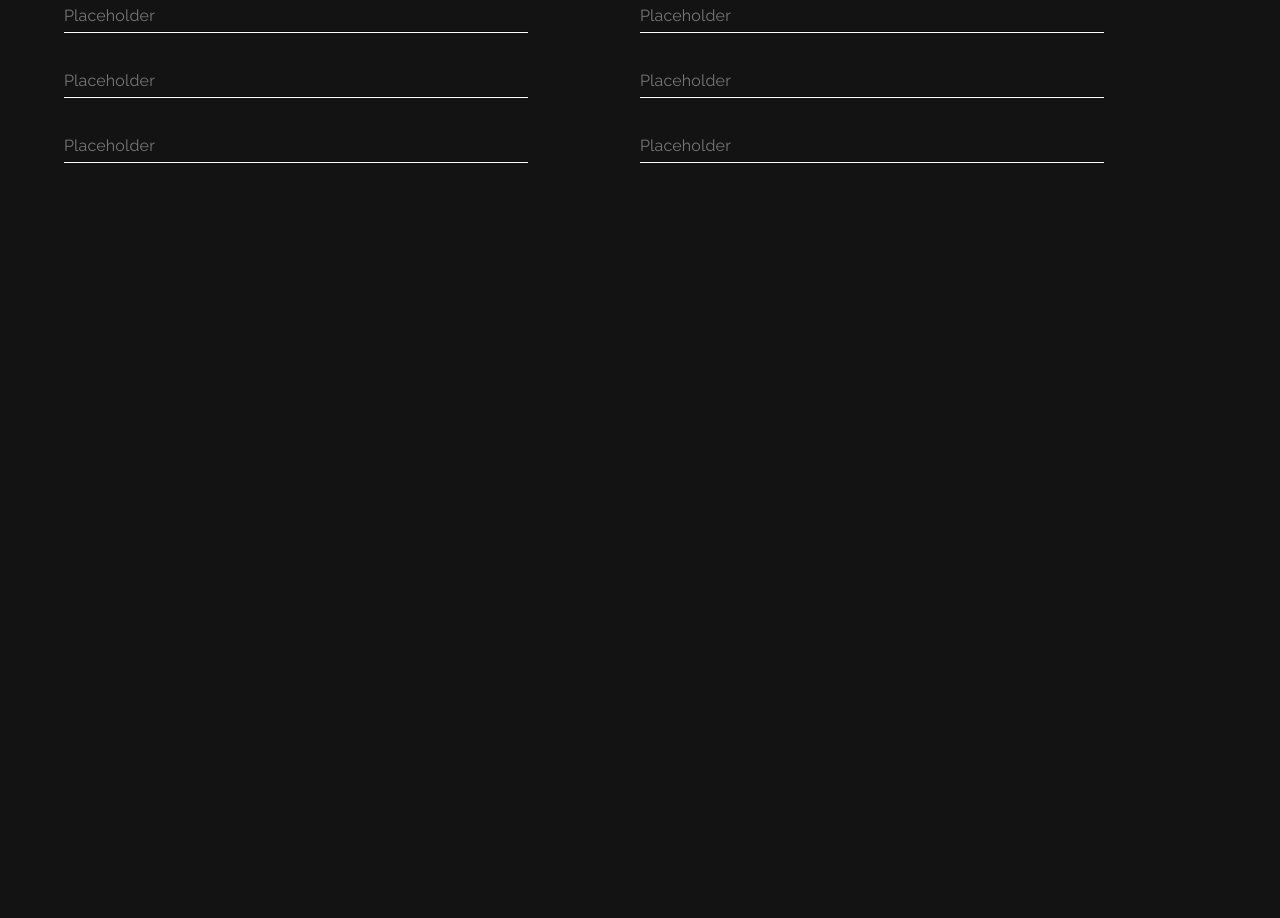
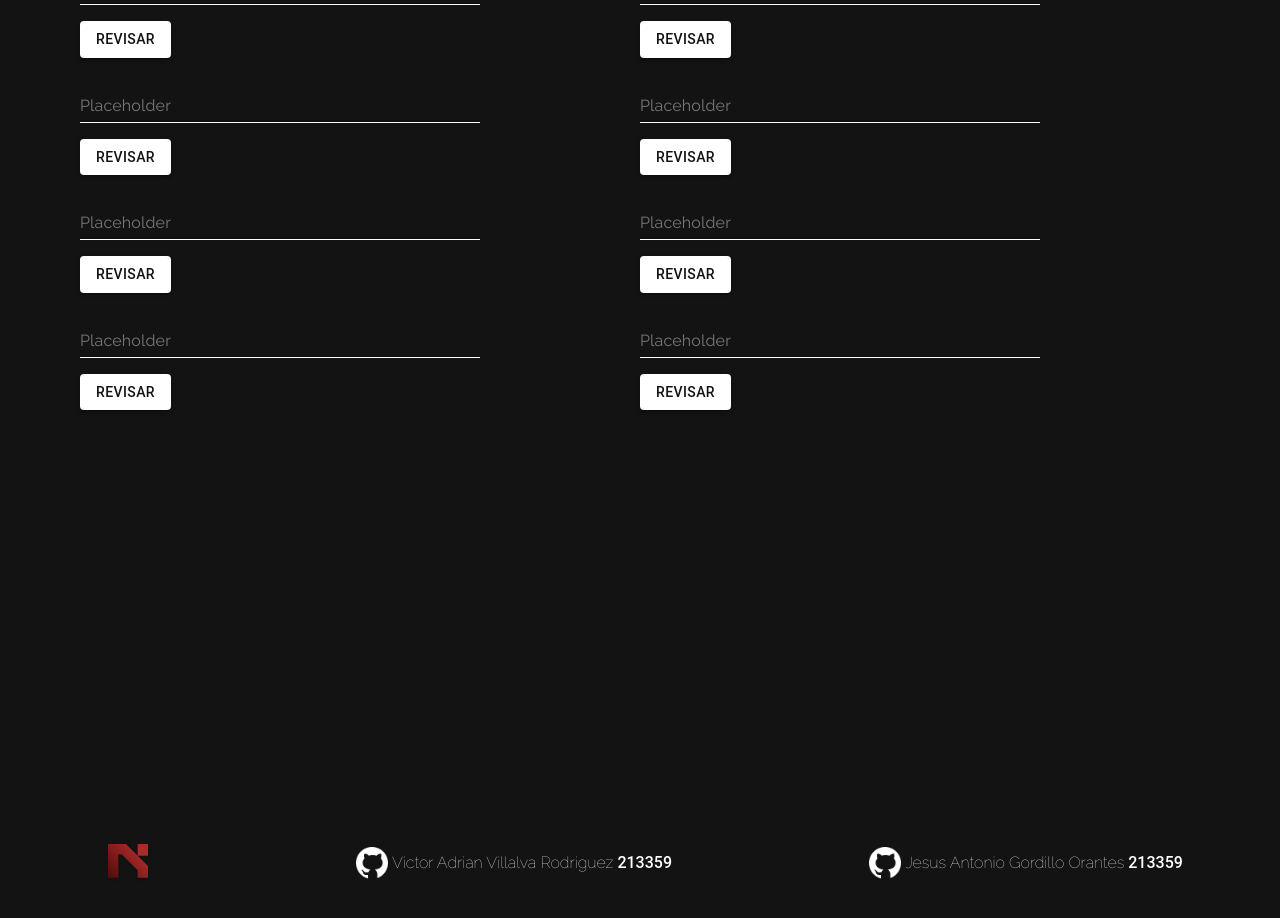
Before and after one commit to VictorVillalva/Garrick, a React (Vite) app: page / in a window 1280 px wide. Shown: the part 540-1458 px from the top of the page. Before the commit the page ends 1003 px from the top, so only its background shows below. Built offline with nearby package versions, Linux system fonts and the light colour scheme.

Commit message:
Buttom, footer, images New add

```diff
--- a/package.json
+++ b/package.json
@@ -18,6 +18,7 @@
     "normalize.css": "^8.0.1",
     "react": "^18.2.0",
     "react-dom": "^18.2.0",
+    "react-icons": "^4.11.0",
     "styled-components": "^6.1.0"
   },
   "devDependencies": {
--- a/src/assets/Styles/home.css
+++ b/src/assets/Styles/home.css
@@ -24,20 +24,62 @@ h1{
     width: 5rem;
     margin-left: 3rem;
 }
-
+form{
+    width: 25rem;
+}
 .article-home{
     width: 100%;
-    height: 40rem;
+    height: 60rem;
+    display: flex;
+    justify-content: center;
+    align-items: flex-start;
+}
+.forms{
+    width: 90%;
+    height: 50rem;
+    display: flex;
+    flex-direction: row;
+    justify-content: center;
+}
+.col-1, .col-2{
+    margin-right: 10rem;
+}
+
+footer{
+    height: 10rem;
+    display: flex;
+    align-items: center;
+}
+.logo-garrick{
+    height: 10rem;
+    width: 20rem;
     display: flex;
     justify-content: center;
     align-items: center;
 }
-.forms{
-    width: 90%;
-    height: 30rem;
+.github{
+    height: 2rem;
+    width: 100%;
     display: flex;
-    flex-direction: row;
 }
-.col-1, .col-2{
-    margin-right: 7rem;
+.victor,.jesus{
+    display: flex;
+    width: 60%;
+    justify-content: center;
+    align-items: center;
 }
+.gtb{
+    width: 40px;
+}
+a{
+    text-decoration: none;
+    color: #FFFFFF;
+    font-family: 'Raleway';
+    font-weight: 200;
+
+}
+.name{
+    font-family: 'Roboto';
+    font-weight: 500;
+    color: #FFFFFF;
+}
--- a/src/pages/Home.jsx
+++ b/src/pages/Home.jsx
@@ -1,7 +1,9 @@
 // import Form from "../components/Form"
 import '../assets/Styles/home.css'
 import G from '../assets/Images/Icono-Language.svg'
-import { Input } from '@mui/material'
+import Git from '../assets/Images/GitHub.svg'
+import { Input, Button } from '@mui/material'
+
 
 
 
@@ -17,35 +19,84 @@ const Home = () => {
                 <article className='article-home'>
                     <div className="forms">
                         <div className="col-1">
+                            <form action="">
                                 <Input fullWidth placeholder="Placeholder"
-                                style={{ color: 'white', fontFamily: 'Raleway', borderBottom: '#FFFFFF 1px solid', marginTop: '2rem',}}
+                                    style={{ color: 'white', fontFamily: 'Raleway', borderBottom: '#FFFFFF 1px solid', marginTop: '2rem', }}
                                 />
+                                <Button variant="contained" style={{backgroundColor:'white', color:'#131313', marginTop:'1rem'}}>Revisar</Button>
+                            </form>
+                            <form action="">
                                 <Input fullWidth placeholder="Placeholder"
-                                style={{ color: 'white', fontFamily: 'Raleway', borderBottom: '#FFFFFF 1px solid', marginTop: '2rem' }}
+                                    style={{ color: 'white', fontFamily: 'Raleway', borderBottom: '#FFFFFF 1px solid', marginTop: '2rem', }}
                                 />
+                                <Button variant="contained" style={{backgroundColor:'white', color:'#131313', marginTop:'1rem'}}>Revisar</Button>
+                            </form>
+                            <form action="">
                                 <Input fullWidth placeholder="Placeholder"
-                                style={{ color: 'white', fontFamily: 'Raleway', borderBottom: '#FFFFFF 1px solid', marginTop: '2rem'  }}
+                                    style={{ color: 'white', fontFamily: 'Raleway', borderBottom: '#FFFFFF 1px solid', marginTop: '2rem', }}
                                 />
+                                <Button variant="contained" style={{backgroundColor:'white', color:'#131313', marginTop:'1rem'}}>Revisar</Button>
+                            </form>
+                            <form action="">
                                 <Input fullWidth placeholder="Placeholder"
-                                style={{ color: 'white', fontFamily: 'Raleway', borderBottom: '#FFFFFF 1px solid', marginTop: '2rem' }}
+                                    style={{ color: 'white', fontFamily: 'Raleway', borderBottom: '#FFFFFF 1px solid', marginTop: '2rem', }}
                                 />
+                                <Button variant="contained" style={{backgroundColor:'white', color:'#131313', marginTop:'1rem'}}>Revisar</Button>
+                            </form>
+                            <form action="">
+                                <Input fullWidth placeholder="Placeholder"
+                                    style={{ color: 'white', fontFamily: 'Raleway', borderBottom: '#FFFFFF 1px solid', marginTop: '2rem', }}
+                                />
+                                <Button variant="contained" style={{backgroundColor:'white', color:'#131313', marginTop:'1rem'}}>Revisar</Button>
+                            </form>
                         </div>
                         <div className="col-2">
+                        <form action="">
                                 <Input fullWidth placeholder="Placeholder"
-                                style={{ color: 'white', fontFamily: 'Raleway', borderBottom: '#FFFFFF 1px solid', marginTop: '2rem' }}
+                                    style={{ color: 'white', fontFamily: 'Raleway', borderBottom: '#FFFFFF 1px solid', marginTop: '2rem', }}
                                 />
+                                <Button variant="contained" style={{backgroundColor:'white', color:'#131313', marginTop:'1rem'}}>Revisar</Button>
+                            </form>
+                            <form action="">
                                 <Input fullWidth placeholder="Placeholder"
-                                style={{ color: 'white', fontFamily: 'Raleway', borderBottom: '#FFFFFF 1px solid', marginTop: '2rem' }}
+                                    style={{ color: 'white', fontFamily: 'Raleway', borderBottom: '#FFFFFF 1px solid', marginTop: '2rem', }}
                                 />
+                                <Button variant="contained" style={{backgroundColor:'white', color:'#131313', marginTop:'1rem'}}>Revisar</Button>
+                            </form>
+                            <form action="">
                                 <Input fullWidth placeholder="Placeholder"
-                                style={{ color: 'white', fontFamily: 'Raleway', borderBottom: '#FFFFFF 1px solid', marginTop: '2rem'  }}
+                                    style={{ color: 'white', fontFamily: 'Raleway', borderBottom: '#FFFFFF 1px solid', marginTop: '2rem', }}
                                 />
+                                <Button variant="contained" style={{backgroundColor:'white', color:'#131313', marginTop:'1rem'}}>Revisar</Button>
+                            </form>
+                            <form action="">
                                 <Input fullWidth placeholder="Placeholder"
-                                style={{ color: 'white', fontFamily: 'Raleway', borderBottom: '#FFFFFF 1px solid', marginTop: '2rem' }}
+                                    style={{ color: 'white', fontFamily: 'Raleway', borderBottom: '#FFFFFF 1px solid', marginTop: '2rem', }}
                                 />
+                                <Button variant="contained" style={{backgroundColor:'white', color:'#131313', marginTop:'1rem'}}>Revisar</Button>
+                            </form>
+                            <form action="">
+                                <Input fullWidth placeholder="Placeholder"
+                                    style={{ color: 'white', fontFamily: 'Raleway', borderBottom: '#FFFFFF 1px solid', marginTop: '2rem', }}
+                                />
+                                <Button variant="contained" style={{backgroundColor:'white', color:'#131313', marginTop:'1rem'}}>Revisar</Button>
+                            </form>
                         </div>
                     </div>
                 </article>
+                <footer>
+                    <div className="logo-garrick">
+                        <img src={G} alt="" />
+                    </div>
+                    <div className="github">
+                        <div className="victor">
+                            <img src={Git} alt="" className='gtb'/><label htmlFor="github" className='name'><a href="https://github.com/VictorVillalva">Victor Adrian Villalva Rodriguez</a> 213359</label>
+                        </div>
+                        <div className="jesus">
+                            <img src={Git} alt="" className='gtb'/><label htmlFor="github" className='name'><a href="https://github.com/Gsuscrist">Jesus Antonio Gordillo Orantes</a> 213359</label>
+                        </div>
+                    </div>
+                </footer>
             </section>
         </>
     )
```
Also changed, not shown: src/assets/Images/GitHub.svg (added), 1 other file (tests, documents, lock files or other folders). Lines whose indentation alone changed are shown as unchanged.
